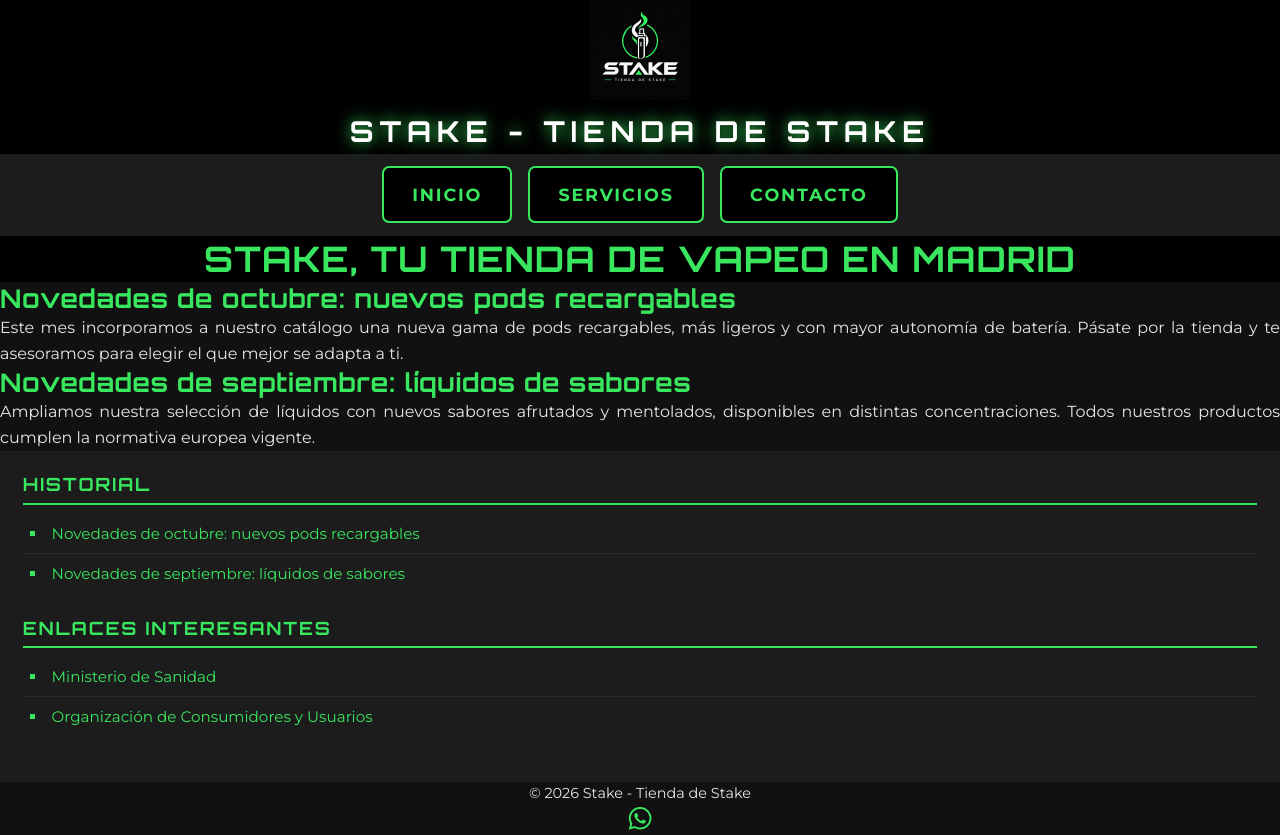
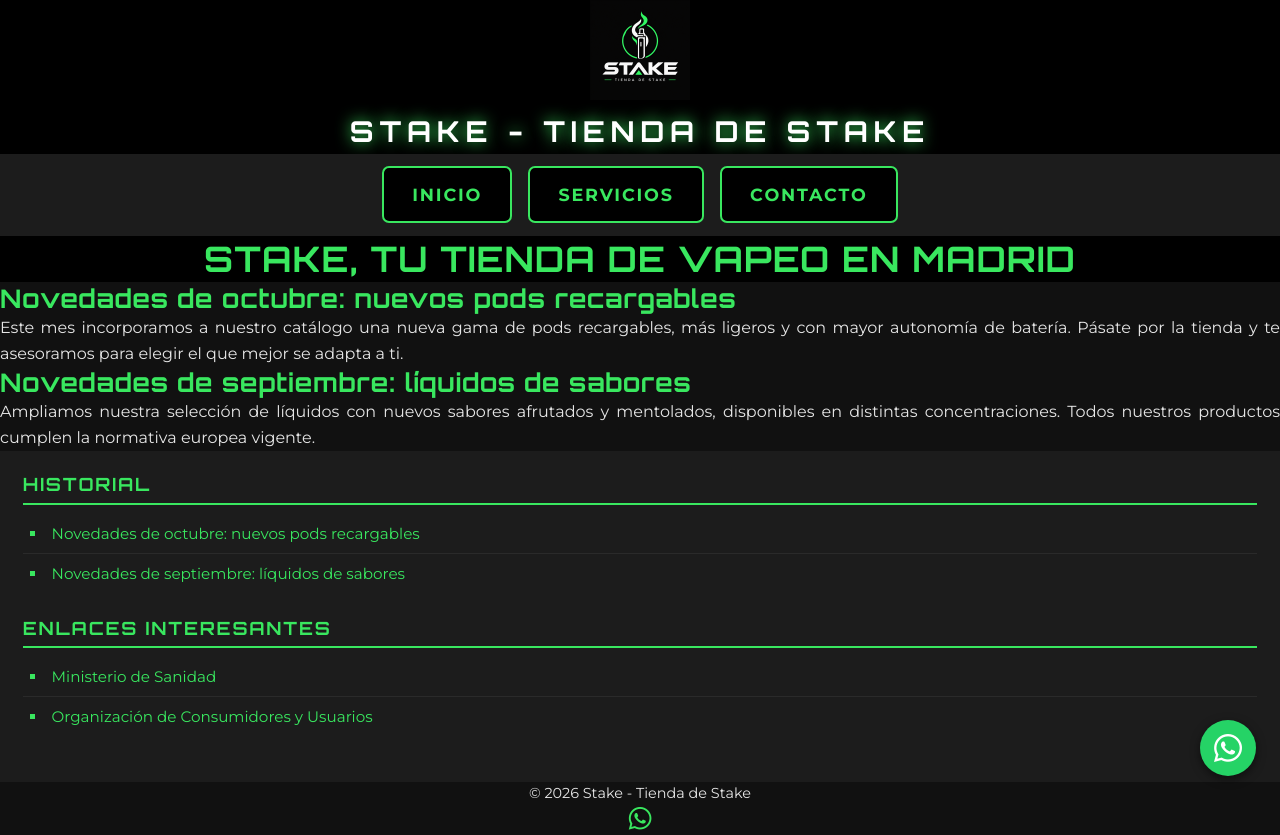
Before and after one commit to DisenoInterfacesWeb26-27/diseno-interfaces-web-26-27-practica-3-css-inicial-joelquiroga, a plain HTML site: page index.html in a window 1280 px wide. Shown: the top 835 px of the page. Drawn offline with Linux system fonts and the light colour scheme.

Commit message:
P3 - Actividad 12.1: Menú fijo arriba e icono de WhatsApp fijo

```diff
--- a/assets/css/style.css
+++ b/assets/css/style.css
@@ -53,6 +53,7 @@
     --blanco: #ffffff;
     --texto: #e6e6e6;
     --texto-suave: #b3b3b3;
+    --whatsapp: #25d366;
 }
 
 /* --------------------------------------------------------------------------
@@ -582,3 +583,39 @@ td {
 th {
     border-color: var(--verde-oscuro);
 }
+
+/* --------------------------------------------------------------------------
+   Menú fijo en la parte de arriba
+   Con sticky el menú se queda pegado arriba al hacer scroll sin tapar
+   la cabecera al cargar la página (con fixed habría que dejar hueco al body)
+   -------------------------------------------------------------------------- */
+nav {
+    position: sticky;
+    top: 0;
+    z-index: 10;
+}
+
+/* --------------------------------------------------------------------------
+   Icono de WhatsApp fijo abajo a la derecha
+   -------------------------------------------------------------------------- */
+.whatsapp-fijo {
+    position: fixed;
+    right: 1.5em;
+    bottom: 1.5em;
+    z-index: 20;
+    display: flex;
+    justify-content: center;
+    align-items: center;
+    width: 3.5em;
+    height: 3.5em;
+    border-radius: 50%;
+    background-color: var(--whatsapp);
+    color: var(--blanco);
+    font-size: 1em;
+    text-decoration: none;
+    box-shadow: 0 0.2em 0.6em rgba(0, 0, 0, 0.5);
+}
+
+.whatsapp-fijo i {
+    font-size: 2em;
+}
--- a/index.html
+++ b/index.html
@@ -90,5 +90,8 @@
         <iframe src="https://www.google.com/maps?q=Calle+Gran+V%C3%ADa+28,+28013+Madrid&amp;output=embed" width="400" height="300" title="Mapa con la ubicación de la tienda Stake en Gran Vía, Madrid" loading="lazy"></iframe>
         <p><a href="politica-privacidad.html">Política de privacidad y cookies</a></p>
     </footer>
+
+    <!-- Botón de WhatsApp fijo en la esquina inferior derecha -->
+    <a class="whatsapp-fijo" href="https://wa.me/34612345678" aria-label="Escríbenos por WhatsApp"><i class="fa-brands fa-whatsapp" aria-hidden="true"></i></a>
 </body>
 </html>
```
Also changed, not shown: contacto.html (+3 -0 lines), politica-privacidad.html (+3 -0 lines), servicios.html (+3 -0 lines).
